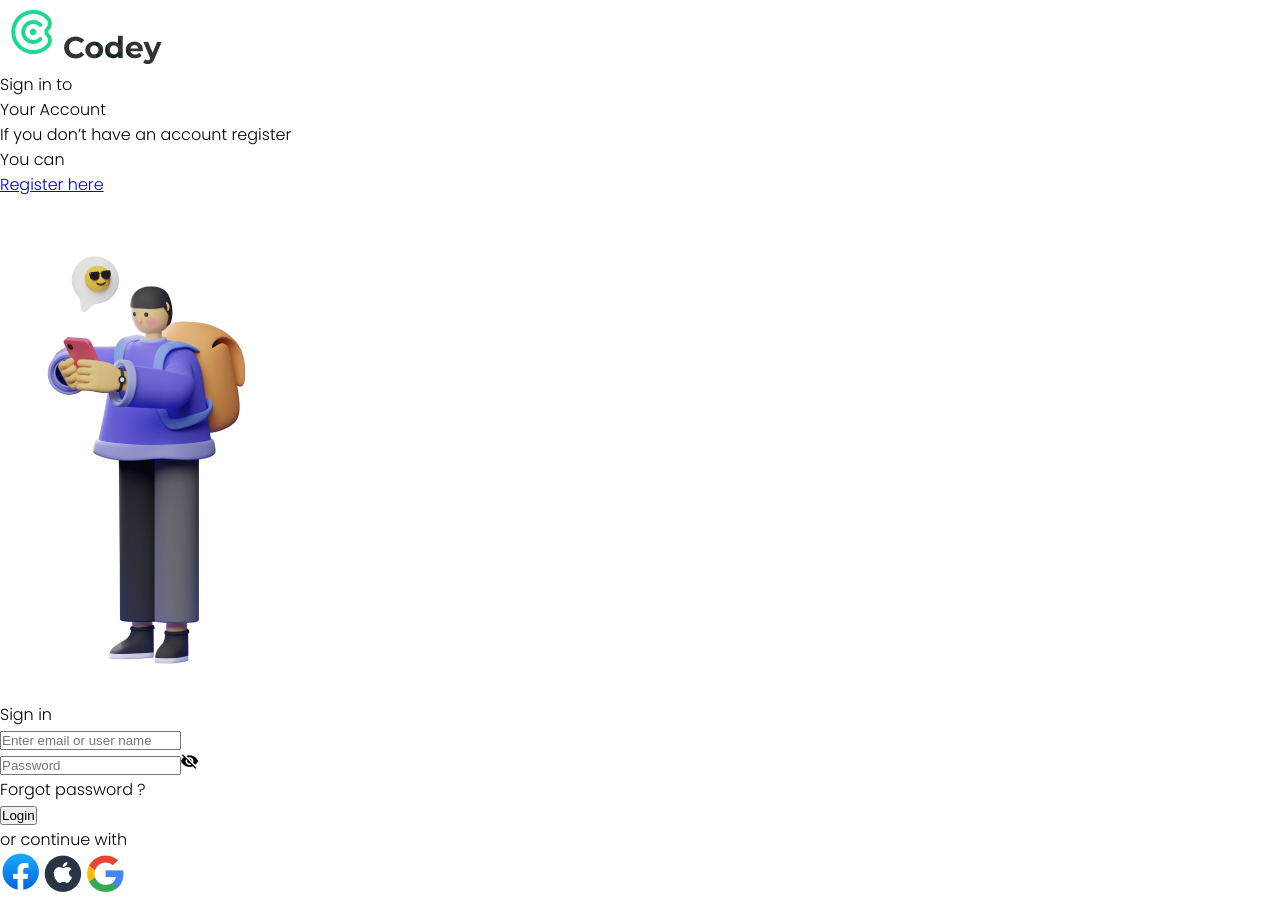
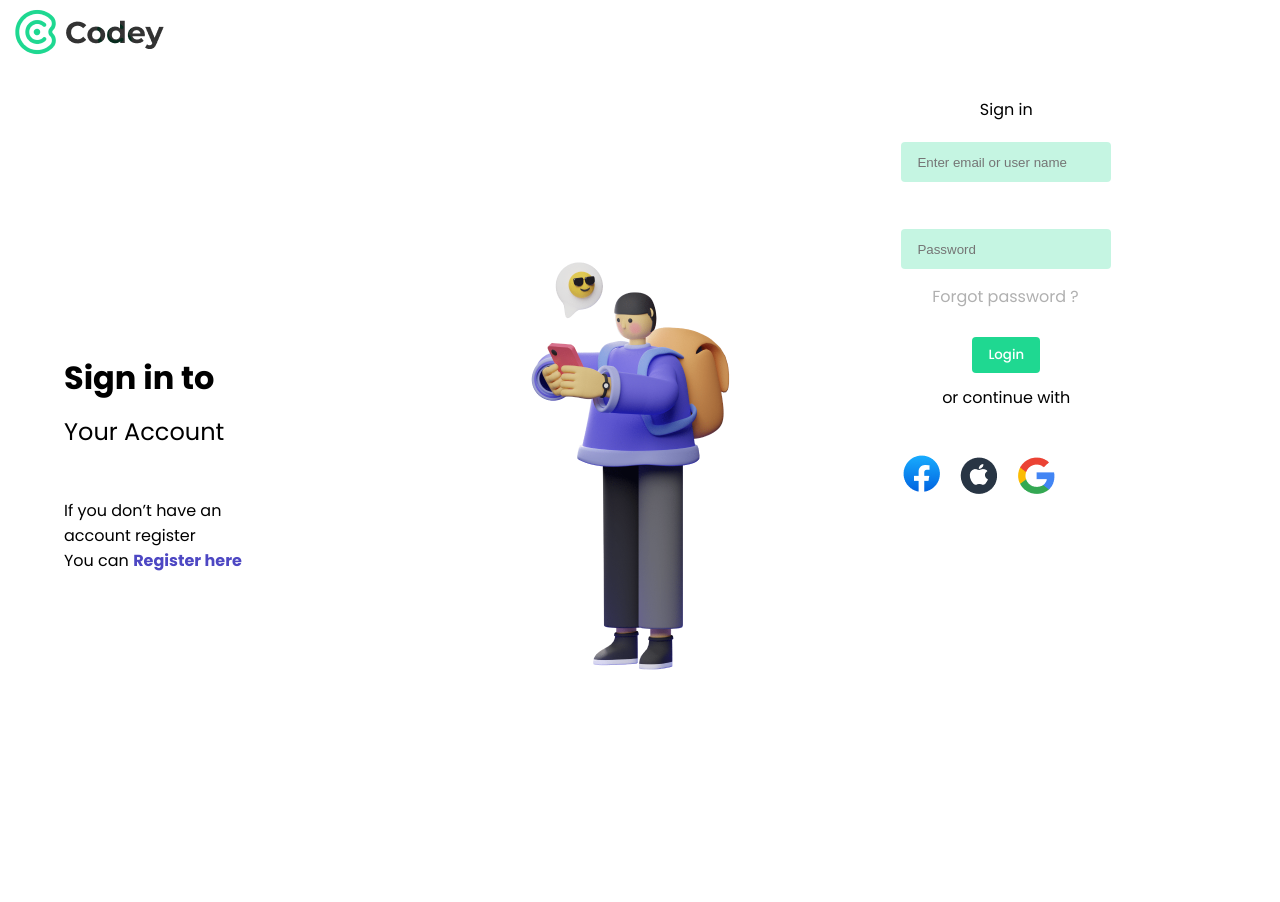
Before and after one commit to Codey-ma/frontend, a React (Create React App) app in the folder codey-site/: page /signin in a window 1280 px wide. After the commit the page ends 800 px from the top, so only its background shows below. Built offline with nearby package versions, Linux system fonts and the light colour scheme.

Commit message:
add files

```diff
--- a/codey-site/src/components/Signin/index.css
+++ b/codey-site/src/components/Signin/index.css
@@ -1,36 +1,39 @@
-body {
-    font-family: 'Poppins', sans-serif;
-    margin: 0;
-    padding: 0;
-  }
-
-
-.signInContainer{
-
+.signinContainer{
    display: flex;
    flex-direction: column;
    align-items: center;
    justify-content: center;
-   height: 100vh;
+   max-height: 100vh;
    background-color: #f7f7f7;
-   width: 1440px;
-   height: 900px;
+
+
 }
 
-h1{
-    background-color: rgba(255, 255, 255, 1);
-    border-radius: 0px;
-    display: flex;
-    position: relative;
-    isolation: isolate;
-    flex-direction: column;
-    justify-content: flex-start;
-    align-items: flex-start;
-    padding: 15px 723.5174458535274px 0px 15px;
-    box-sizing: border-box;
-    align-self: stretch;
-    margin: 0px;
+/** logo **/
+.logo-container {
+  display: flex;
+  align-items: center;
+  margin-bottom: 2rem;
 }
+.logo{
+  margin-left: 4px;
+}
+.logo-second {
+  margin-top: 4px;
+  margin-left: -2px;
+}
+
+/** signin section **/
+#signin {
+  display: flex;
+  flex-direction: row;
+  align-items: center;
+  justify-content: space-between;
+  width: 100%;
+  max-width: 1440px;
+  padding: 0 4rem;
+}
+
 
 .social-icon {
     text-decoration: none;
@@ -43,3 +46,117 @@ h1{
       color: #007bff; /* Change color on hover */
     }
 }
+
+/* Add styles for the #signin-form section */
+#signin-form {
+    display: flex;
+    flex-direction: row;
+    gap: 1rem;
+    height: 700px;
+    align-items: center;
+    width: 100%;
+  }
+
+  #signin-form .text-3xl {
+    margin-bottom: 0.5rem;
+  }
+
+  /* Style the input fields */
+  #signin-form input[type="text"],
+  #signin-form input[type="password"] {
+    background-color: rgba(31, 216, 145, 0.26);
+    border: none;
+    border-radius: 0.25rem;
+    padding: 0.7rem 1rem;
+    width: 100%;
+    height: 2.5rem;
+    margin-bottom: 0.2rem;
+  }
+
+
+
+  #signin-form #Invisible {
+    position: absolute;
+    top: 50%;
+    right: 1rem;
+    transform: translateY(-50%);
+    cursor: pointer;
+  }
+
+  /* Style the 'Forgot password?' text */
+  #signin-form .text-xs {
+    font-family: 'Poppins', sans-serif;
+    color: #b0b0b0;
+    margin-right: 0.1rem;
+    margin-bottom: 1rem;
+  }
+
+  /* Style the login button */
+  #signin-form button {
+    background-color: #1fd891;
+    color: white;
+    padding: 0.5rem 1rem;
+    border: none;
+    border-radius: 0.25rem;
+    font-family: 'Poppins', sans-serif;
+    font-weight: 500;
+    cursor: pointer;
+  }
+
+  #signin-form .text-medium {
+    font-family: 'Poppins', sans-serif;
+    font-weight: 500;
+    color: #b5b5b5;
+    margin-bottom: 1rem;
+  }
+
+  /* Style the social icons */
+  #signin-form .flex img {
+    cursor: pointer;
+  }
+
+
+
+
+  #signin .flex-row {
+    display: flex;
+    flex-direction: row;
+    margin-top: 32px;
+    gap: 5px;
+    width: 50%;
+    align-items: flex-end;
+  }
+
+  #signin .flex-col {
+    display: flex;
+    flex-direction: column;
+    gap: 12px;
+    width: 50%;
+  }
+
+  #signin #SignInTo {
+    font-size: 20px;
+    font-weight: bold;
+    font-family: 'Poppins', sans-serif;
+  }
+
+  #signin .text-4xl {
+    font-size: 24px;
+    font-weight: medium;
+    font-family: 'Poppins', sans-serif;
+  }
+
+
+
+  #signin #YouCanRegisterHere1 {
+    font-family: 'Poppins', sans-serif;
+  }
+
+  #signin #YouCanRegisterHere {
+    font-weight: bold;
+    color: #4d47c3;
+  }
+
+  #signin img#Saly {
+    margin-top: 16px;
+  }
--- a/codey-site/src/components/Signin/index.js
+++ b/codey-site/src/components/Signin/index.js
@@ -15,96 +15,92 @@ import Google from  '../../assets/google.png';
 const Signin = () => {
   return (
 <div
-      className="overflow-hidden bg-white flex flex-col justify-between gap-24 w-full pt-2 px-4"
+      className="overflow-hidden bg-white flex flex-row w-full pt-2 px-4"
       id="signinContainer"
     >
-      <div className="relative flex flex-col w-40 items-start">
-      <img
+      <div className="logo-container">
+        <img
           src={Logo}
-          className="relative w-16"
+          className="logo"
         />
         <img
           src={Codey}
-          className="w-24 h-8 absolute top-5 left-12"
+          className="logo logo-second"
           id="Codey"
         />
+      </div>
 
-      </div>
-      <div className="flex flex-row gap-20 items-end mx-40">
-        <div className="flex flex-row mt-32 gap-5 w-3/5 items-end">
+
+      <div className="flex flex-row gap-20 items-center mx-60" id="signin">
+        <div className="flex flex-row mt-60 gap-5 w-3/5 items-center">
           <div className="flex flex-col gap-12 w-1/2">
-            <div className="flex flex-col mr-16 gap-1 items-start">
-              <div
-                className="text-lg font-['Poppins'] font-bold"
-                id="SignInTo"
+
+              <div className="text-8xl font-['Poppins'] font-bold"
+                id="Header"
               >
-                Sign in to{" "}
+                <h1>Sign in to {" "}</h1>
               </div>
               <div className="text-4xl font-['Poppins'] font-medium">
                 Your Account
               </div>
-            </div>
-            <div className="flex flex-col ml-1 gap-1 items-start">
+              <br />
+
               <div className="font-['Poppins']">
                 If you don’t have an account register
-              </div>
               <div className="font-['Poppins']" id="YouCanRegisterHere1">
-                You can
-                {"   "}
-                <div
-                  className="font-semibold text-[#4d47c3] contents"
-                  id="YouCanRegisterHere"
-                >
-                 <Link to="/signup">Register here</Link>
-                </div>
+                You can{" "}
+                 <Link to="/signup" className="font-semibold custom-link" id="YouCanRegisterHere">Register here</Link>
+
               </div>
             </div>
           </div>
-          <img
+        </div>
+        <div>
+        <img
             src={Saly}
-            className="mt-[108px]"
+            className="mt-[102px]"
             id="Saly"
           />
         </div>
-        <div className="flex flex-col gap-4 h-[543px] items-center">
+        <div className="flex flex-col gap-4 h-[543px] items-center" id="signin-form">
           <div className="text-3xl font-['Poppins'] font-medium mb-3">
             Sign in
           </div>
           <div className="bg-[rgba(31,_216,_145,_0.26)] flex flex-col justify-center pl-6 w-[369px] h-16 shrink-0 items-start mb-5 mr-px rounded-lg">
             <div className="font-['Poppins']">
-            <input type="text" class="Text-sm" placeholder="Enter email or user name" />
+            <input type="text" class="Text-sm input-field" placeholder="Enter email or user name" />
             </div>
           </div>
           <div className="bg-[rgba(31,_216,_145,_0.26)] flex flex-row justify-between w-[369px] h-16 shrink-0 items-center px-8 rounded-lg">
-          <input type="password" class="Text-sm" placeholder="Password" />
-            <img
-              src={Invisible}
-              className="w-4 shrink-0"
-              id="Invisible"
-            />
+          <input type="password" class="Text-sm input-field" placeholder="Password" />
+
           </div>
           <div className="text-xs font-['Poppins'] text-[#b0b0b0] self-end mb-8">
             Forgot password ?
           </div>
-            <div className="font-['Poppins'] font-medium text-white"><button className='bg-green-500 text-white px-4 py-2 rounded-lg'>Login</button></div>
+            <div className="font-['Poppins'] font-medium text-white">
+              <button className='bg-green-500 text-white px-4 py-2 rounded-lg'>
+                Login
+                </button>
+            </div>
 
           <div className="font-['Poppins'] font-medium text-[#b5b5b5] mb-6">
             or continue with
           </div>
-          <div className="flex flex-row gap-5 w-40 items-start">
+          <div className="flex flex-row gap-5 w-40 items-center" id='social-icons'>
             <img
               src={Facebook}
-              className="w-10 shrink-0 mt-px mr-px"
+              className="w-10 shrink-0 mt-px mr-px social-icon"
               id="Facebook"
             />
             <img
               src={Apple}
-              className="w-10 shrink-0"
+              className="w-10 shrink-0 social-icon"
               id="Apple"
             />
             <img
               src={Google}
-              className="w-10 shrink-0"
+              className="w-10 shrink-0 social-icon"
               id="Google"
             />
           </div>
--- a/codey-site/src/components/Signup/index.css
+++ b/codey-site/src/components/Signup/index.css
@@ -0,0 +1,71 @@
+#signupContainer {
+   display: flex;
+   flex-direction: column;
+   justify-content: center;
+   max-height: 100vh;
+   background-color: #f7f7f7;
+   overflow-y: hidden;
+
+}
+
+.logo-container {
+    display: flex;
+    align-items: center;
+    margin-bottom: 2rem;
+}
+.logo{
+    margin-left: 4px;
+}
+.logo-second {
+    margin-top: 4px;
+    margin-left: -2px;
+}
+
+/** signup section **/
+#signup {
+    display: flex;
+    flex-direction: row;
+    align-items: center;
+    justify-content: space-between;
+    width: 100%;
+    max-width: 1440px;
+    padding: 0 4rem;
+  }
+
+ /* Style the input fields */
+ #signup-form input[type="text"],
+ #signup-form input[type="password"],
+ #signup-form input[type="password"],
+ #signup-form input[type="number"] {
+   background-color: rgba(31, 216, 145, 0.26);
+   border: none;
+   border-radius: 0.25rem;
+   padding: 0.7rem 1rem;
+   width: 100%;
+   height: 2.5rem;
+   margin-bottom: 0.2rem;
+ }
+
+ #signup-form button {
+    background-color: #1fd891;
+    color: white;
+    padding: 0.5rem 1rem;
+    border: none;
+    border-radius: 0.25rem;
+    font-family: 'Poppins', sans-serif;
+    font-weight: 500;
+    cursor: pointer;
+  }
+
+
+  .social-icon {
+    text-decoration: none;
+    color: #333; /* Icon color */
+    margin-right: 10px; /* Adjust spacing between icons */
+    transition: color 0.3s; /* Add a smooth color transition on hover */
+
+    /* Define hover effect */
+    &:hover {
+      color: #007bff; /* Change color on hover */
+    }
+}
--- a/codey-site/src/components/Signup/index.js
+++ b/codey-site/src/components/Signup/index.js
@@ -16,42 +16,48 @@ import Google from  '../../assets/google.png';
 
 const Signup = () => {
   return (
-<div class="overflow-hidden bg-white flex flex-col justify-end gap-4 w-full items-end pt-2 px-6" id="signupContainer" >
-<div className="relative flex flex-col w-40 items-start">
-
+<div class="overflow-hidden bg-white flex flex-row w-full pt-2 px-4" id="signupContainer" >
+    <div className="logo-container">
         <img
           src={Logo}
-          className="relative w-16"
+          className="logo"
         />
         <img
           src={Codey}
-          className="w-24 h-8 absolute top-5 left-12"
+          className="logo logo-second"
           id="Codey"
         />
+      </div>
+      <div className="flex flex-row gap-20 items-center mx-60" id="signup">
+        <div className="flex flex-row mt-60 gap-5 w-3/5 items-center">
+          <div className="flex flex-col gap-12 w-1/2">
+
+              <div className="text-8xl font-['Poppins'] font-bold"
+                id="Header"
+              >
+                <h1>Sign Up to {" "}</h1>
+              </div>
+              <div className="text-4xl font-['Poppins'] font-medium">
+                Become A Youth Coder
+              </div>
+              <br />
+
+              <div className="font-['Poppins']">
+                If you already have an account
+              <div className="font-['Poppins']" id="YouCanLoginrHere1">
+                You can{" "}
+                 <Link to="/signup" className="font-semibold custom-link" id="YouCanLoginHere">Login here</Link>
 
               </div>
-        <div class="self-stretch flex flex-row gap-16 items-start mx-40" >
-                <div class="self-end relative flex flex-row mt-10 gap-24 w-3/5 items-start" >
-                <div class="text-5xl font-['Poppins'] font-semibold absolute top-0 left-0 h-20 w-64" id="SignUpTo" >
-                Sign Up to
-{" "}
-            </div><div class="text-4xl font-['Poppins'] font-medium absolute top-16 left-2 h-12 w-[427px]" >
-                Become A Youth Coder !
-            </div><div class="relative flex flex-col mt-48 gap-1 items-start" >
-                <div class="font-['Poppins']" >
-                If you already have an account
-{" "}
-            </div><div class="font-['Poppins']" id="YouCanLoginHere1" >
-                You can
-{"   "}     <div class="font-semibold text-[#4d47c3] contents" id="YouCanLoginHere" >
-                <Link to="/signin">Login here</Link>
             </div>
           </div>
-            </div><img src={Saly} class="self-end relative mt-16" id="Saly"  />
+        </div>
+        <div>
+        <img src={Saly} class="self-end relative mt-16" id="Saly"  />
         </div>
 
-            <div class="flex flex-col gap-4 h-[547px] items-start" >
-            <div class="text-3xl font-['Poppins'] font-medium mb-2 mr-[406px]" >
+            <div class="flex flex-col gap-4 h-[543px] items-cente" id="signup-form">
+              <div class="text-3xl font-['Poppins'] font-medium mb-3" >
                 Sign Up
               </div>
 
@@ -64,7 +70,8 @@ const Signup = () => {
                 <input type="text" class="Text-sm" placeholder="Create Username" />
 
                 </div>
-            </div><div class="bg-[rgba(31,_216,_145,_0.26)] flex flex-col justify-center pl-6 w-[369px] h-16 shrink-0 items-start rounded-lg" >
+                </div>
+                <div class="bg-[rgba(31,_216,_145,_0.26)] flex flex-col justify-center pl-6 w-[369px] h-16 shrink-0 items-start rounded-lg" >
                   <div class="font-['Poppins']" >
                     <input type="number" class="Text-sm" placeholder="Contact number" />
 
@@ -73,44 +80,35 @@ const Signup = () => {
 
               <div className="bg-[rgba(31,_216,_145,_0.26)] flex flex-row justify-between w-[369px] h-16 shrink-0 items-center px-8 rounded-lg">
                   <input type="password" class="Text-sm" placeholder="Password" />
-            <img
-              src={Invisible}
-              className="w-4 shrink-0"
-              id="Invisible"
-            />
+
               </div>
               <div className="bg-[rgba(31,_216,_145,_0.26)] flex flex-row justify-between w-[369px] h-16 shrink-0 items-center px-8 rounded-lg">
                   <input type="password" class="Text-sm" placeholder="Confirm Password" />
-            <img
-              src={Invisible}
-              className="w-4 shrink-0"
-              id="Invisible"
-            />
               </div>
               <div class="shadow-[0px_4px_61px_0px_rgba(77,_71,_195,_0.4)] bg-[#1fd891] flex flex-col justify-center mb-8 w-[369px] h-16 shrink-0 items-center rounded-lg" >
                 <div class="font-['Poppins'] font-medium text-white" >
                 <button>Register</button>
               </div>
-            </div><div class="font-['Poppins'] font-medium text-[#b5b5b5] self-center mb-6" >
+              </div>
+              <div class="font-['Poppins'] font-medium text-[#b5b5b5] self-center mb-6" >
                 or continue with
-
 
               </div>
 
-            <div className="flex flex-row gap-5 w-40 items-start">
+              <div className="flex flex-row gap-5 w-40 items-start" id="social-icons">
                 <img
                   src={Facebook}
-              className="w-10 shrink-0 mt-px mr-px"
+                  className="w-10 shrink-0 mt-px mr-px social-icon"
                   id="Facebook"
                 />
                 <img
                   src={Apple}
-              className="w-10 shrink-0"
+                  className="w-10 shrink-0 social-icon"
                   id="Apple"
                 />
                 <img
                   src={Google}
-              className="w-10 shrink-0"
+                  className="w-10 shrink-0 social-icon"
                   id="Google"
                 />
               </div>
--- a/codey-site/src/index.css
+++ b/codey-site/src/index.css
@@ -19,8 +19,13 @@ code {
 
 body {
   font-family: 'Poppins', sans-serif;
-  font-weight: 300;
+
 }
+a.custom-link {
+  color: #4D47C3;
+  text-decoration: none
+}
+
 
 
 
```
Lines whose indentation alone changed are shown as unchanged.
